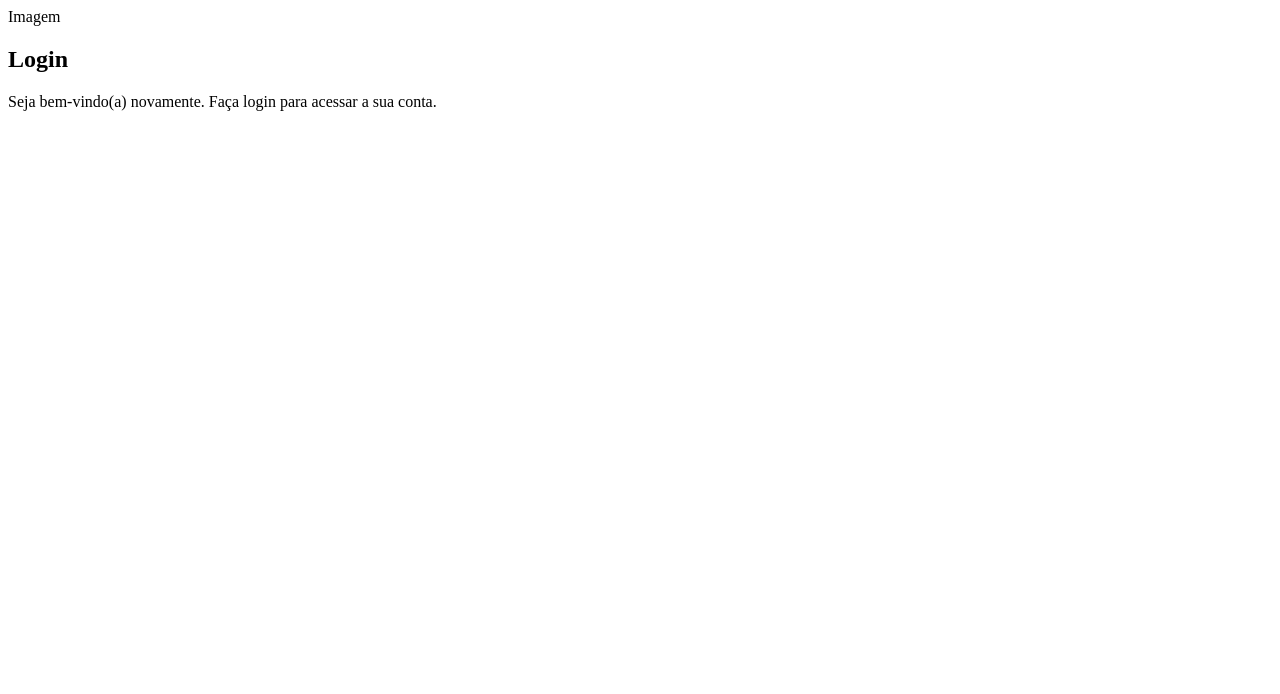
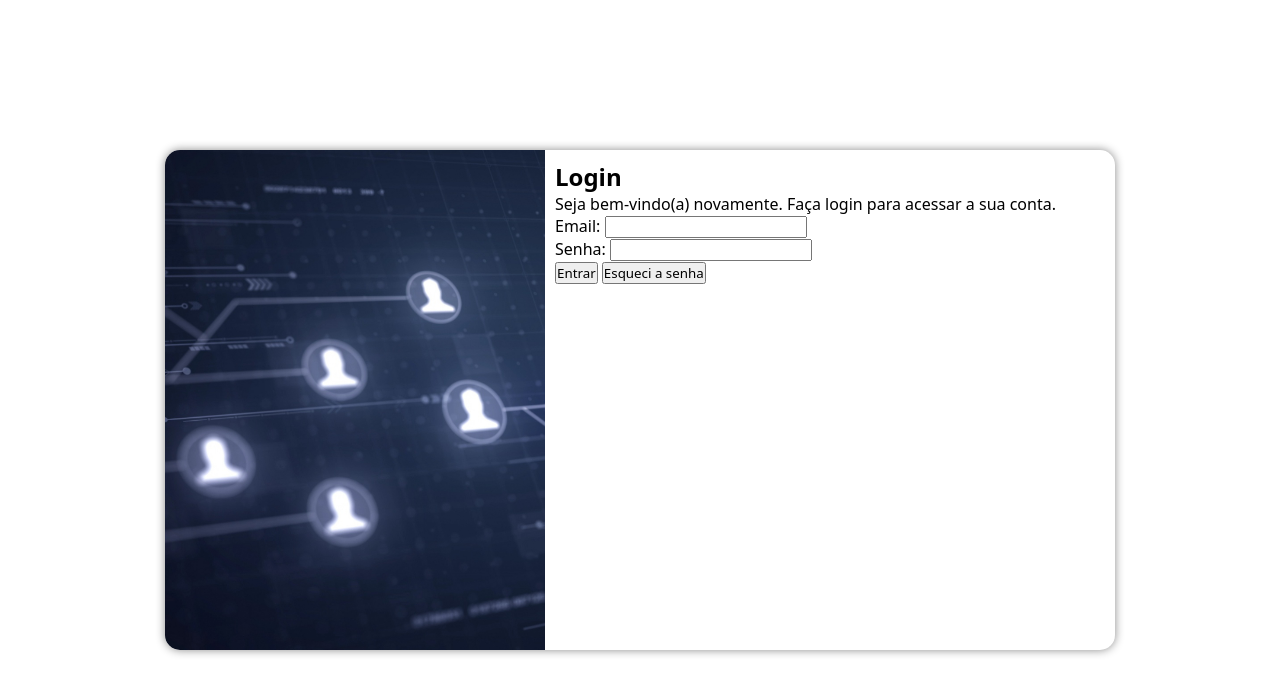
Before and after one commit to victoremanuel77/projeto-login, a plain HTML site: page index.html in a window 1280 px wide. Drawn offline with Linux system fonts and the light colour scheme.

Commit message:
finalizando as media queries  do projeto

```diff
--- a/index.html
+++ b/index.html
@@ -6,18 +6,28 @@
     <meta name="viewport" content="width=device-width, initial-scale=1.0">
     <title>Login</title>
     <link rel="stylesheet" href="styles/style.css">
+    <link rel="stylesheet" href="styles/media.css">
 </head>
 <body>
     <main>
-        <section>
+        <section id="login">
             <div id="imagem">
-                Imagem
+                <!-- Aqui vai a imagem via CSS -->
             </div>
-            <div id="fomulario">
+            <div id="formulario">
                 <h1>Login</h1>
                 <p>Seja bem-vindo(a) novamente. Faça login para acessar a sua conta.</p>
                 <form action="login.php" method="post">
-
+                    <div>
+                        <label for="email">Email: <input type="email" name="email" id="email"></label>
+                    </div>
+                    <div>
+                        <label for="senha">Senha: <input type="password" name="senha" id="senha"></label>
+                    </div>
+                    <div>
+                        <input type="submit" value="Entrar">
+                        <input type="button" value="Esqueci a senha">
+                    </div>
                 </form>
             </div>
         </section>
--- /dev/null
+++ b/styles/media.css
@@ -0,0 +1,43 @@
+@charset "UTF-8";
+
+@media screen and (min-width: 768px) and (max-width: 992px) {
+    section#login {
+        width: 80vw;
+
+    }
+
+    div#imagem {
+        float: left;
+        width: 50%;
+        height: 100%;
+        background: #fff url('../images/login.jpg')   no-repeat left center;
+        background-size: cover;
+        height: 500px;
+    }
+
+    div#formulario {
+        float: right;
+        width: 50%;
+    }
+}
+
+@media screen and (min-width: 992px) {
+    section#login {
+        width: 950px;
+    }
+
+    div#imagem {
+        float: left;
+        width: 40%;
+        height: 100%;
+        background: #fff url('../images/login.jpg')   no-repeat left center;
+        background-size: cover;
+        height: 500px;
+    }
+
+    div#formulario {
+        float: right;
+        width: 60%;
+        height: 100%;
+    }
+}
--- a/styles/style.css
+++ b/styles/style.css
@@ -1,15 +1,54 @@
 @charset "UTF-8";
 
-/* Paleta de cores:
+:root {
+    --main-color:  #1c253e;
+    --segunda-cor: #c4cae1;
+    --terceira-cor: #616c90;
+    --quarta-cor: #7883a9;
+}
 
-    #1c253e
+* {
+    font-family: system-ui, -apple-system, BlinkMacSystemFont, 'Segoe UI', Roboto, Oxygen, Ubuntu, Cantarell, 'Open Sans', 'Helvetica Neue', sans-serif;
+    margin: 0;
+    padding: 0;
+    box-sizing: border-box;
+}
 
-    #c4cae1
+html, body {
+    height: 100vh;
+    width: 100vw;
+    background-color: #fff;
+}
 
-    #616c90
+main {
+    position: relative;
+    height: 100vh;
+    width: 100vw;
+}
 
-    #7883a9
+section#login {
+    position: absolute;
+    top: 50%;
+    left: 50%;
+    transform: translate(-50%, -50%);
+    background-color: #fff;
+    width: 250px;
+    height: 500px;
+    border-radius: 15px;
+    overflow: hidden;
+    box-shadow: 0px 0px 10px rgba(0, 0, 0, 0.466);
+    transition: width 0.3s, height 0.3s;
+    transition-timing-function: ease;
+}
 
-    #8a94b8
+div#imagem {
+    display: block;
+    background: #fff url('../images/login.jpg')   no-repeat left center;
+    background-size: cover;
+    height: 200px;
+}
 
-*/
+div#formulario {
+    display: block;
+    padding: 10px;
+}
```
Also changed, not shown: images/login.jpg (renamed from images/user-people-network-circuit-board-link-connection-technology.jpg).
